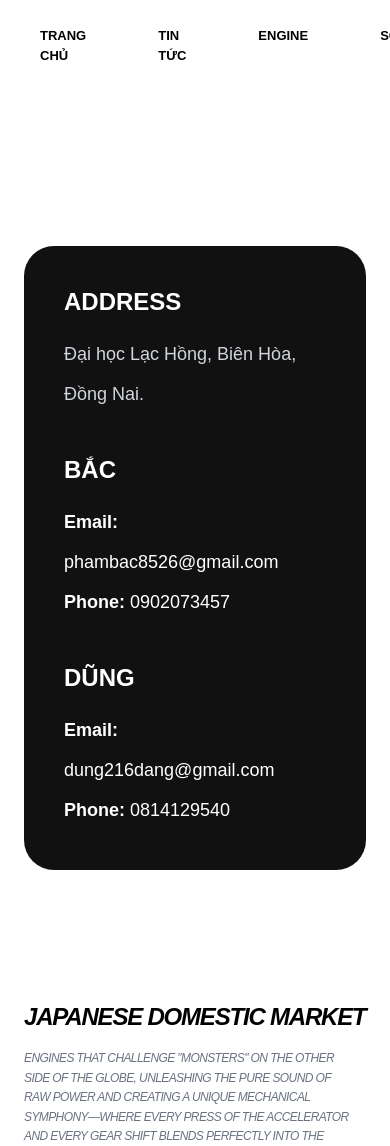
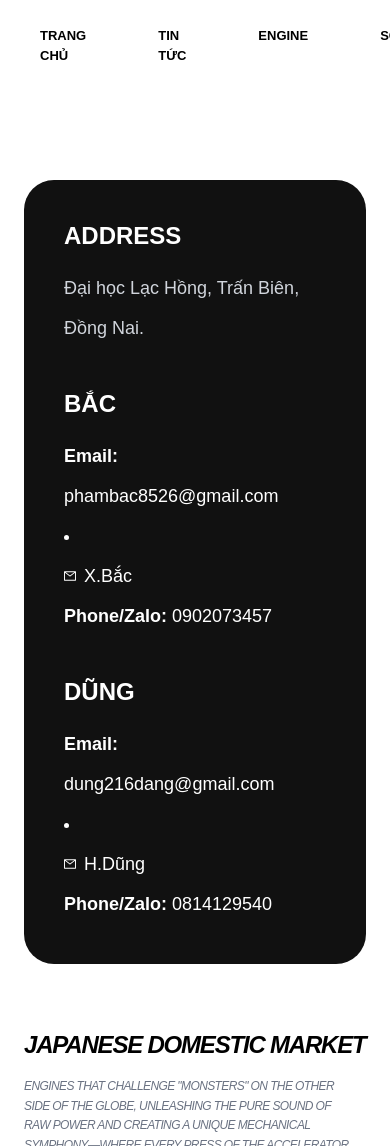
Before and after one commit to Dung216/JDMs, a Next.js app: page /contact in a window 390 px wide. Shown: the top 1146 px of the page. Built offline with nearby package versions, Linux system fonts and the light colour scheme.

Commit message:
update contact với header phù hợp giao diện với mobile

```diff
--- a/app/(main)/contact/page.tsx
+++ b/app/(main)/contact/page.tsx
@@ -1,3 +1,4 @@
+import { MailOutlined } from "@ant-design/icons";
 export default function ContactPage() {
   return (
     <div className="min-h-screen bg-white/20 flex items-center justify-center px-6">
@@ -38,7 +39,7 @@ export default function ContactPage() {
             </h2>
 
             <p className="text-gray-300">
-              Đại học Lạc Hồng, Biên Hòa, Đồng Nai.
+              Đại học Lạc Hồng, Trấn Biên, Đồng Nai.
             </p>
           </div>
 
@@ -51,10 +52,18 @@ export default function ContactPage() {
             <p>
               <span className="font-bold text-white">Email:</span>{" "}
               phambac8526@gmail.com
+              <li>
+              <a
+                href="https://mail.google.com/mail/?view=cm&fs=1&to=phambac8526@gmail.com"
+                className="hover:text-[#24cfff] transition-colors flex items-center gap-2"
+              >
+                <MailOutlined className="text-xs" /> X.Bắc
+              </a>
+            </li>
             </p>
 
             <p>
-              <span className="font-bold text-white">Phone:</span>{" "}
+              <span className="font-bold text-white">Phone/Zalo:</span>{" "}
               0902073457
             </p>
           </div>
@@ -68,10 +77,18 @@ export default function ContactPage() {
             <p>
               <span className="font-bold text-white">Email:</span>{" "}
               dung216dang@gmail.com
+              <li>
+              <a
+                href="https://mail.google.com/mail/?view=cm&fs=1&to=dang216dang@gmail.com"
+                className="hover:text-[#24cfff] transition-colors flex items-center gap-2"
+              >
+                <MailOutlined className="text-xs" /> H.Dũng
+              </a>
+            </li>
             </p>
 
             <p>
-              <span className="font-bold text-white">Phone:</span>{" "}
+              <span className="font-bold text-white">Phone/Zalo:</span>{" "}
               0814129540
             </p>
           </div>
```
